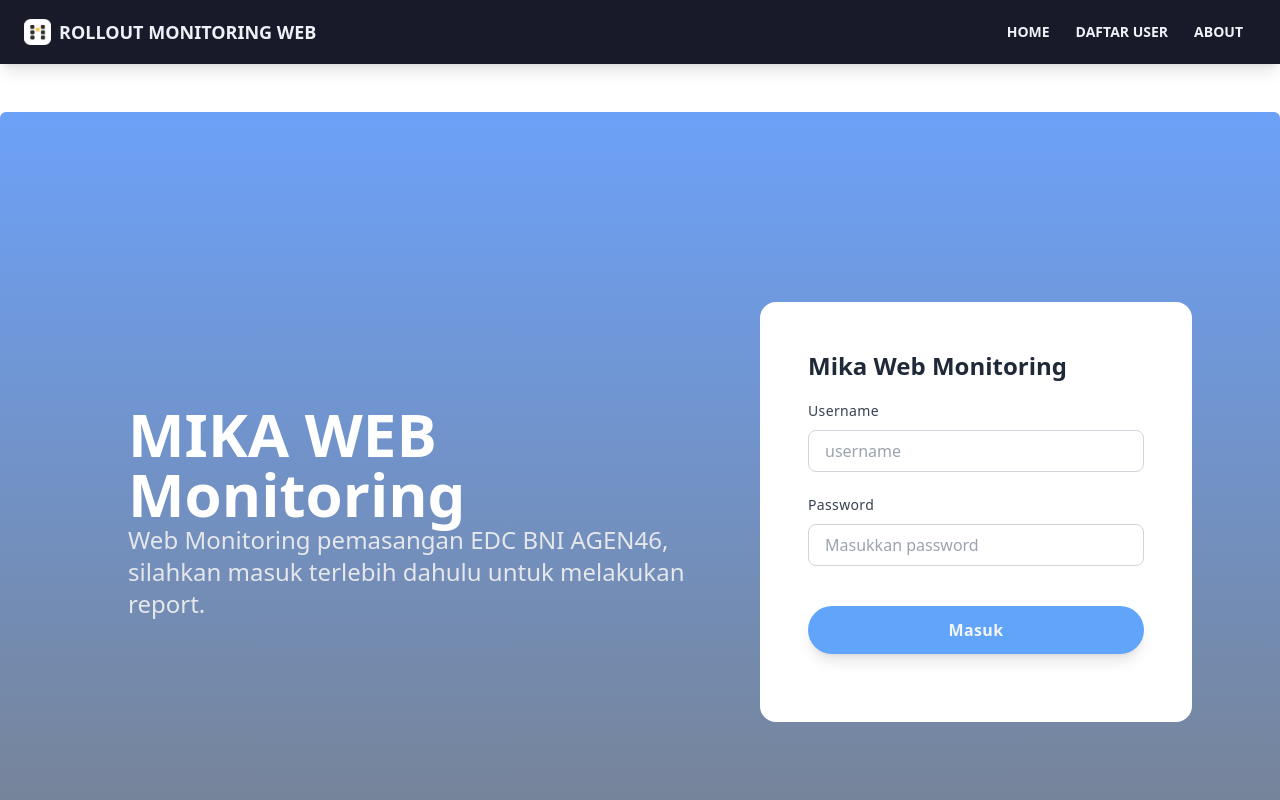
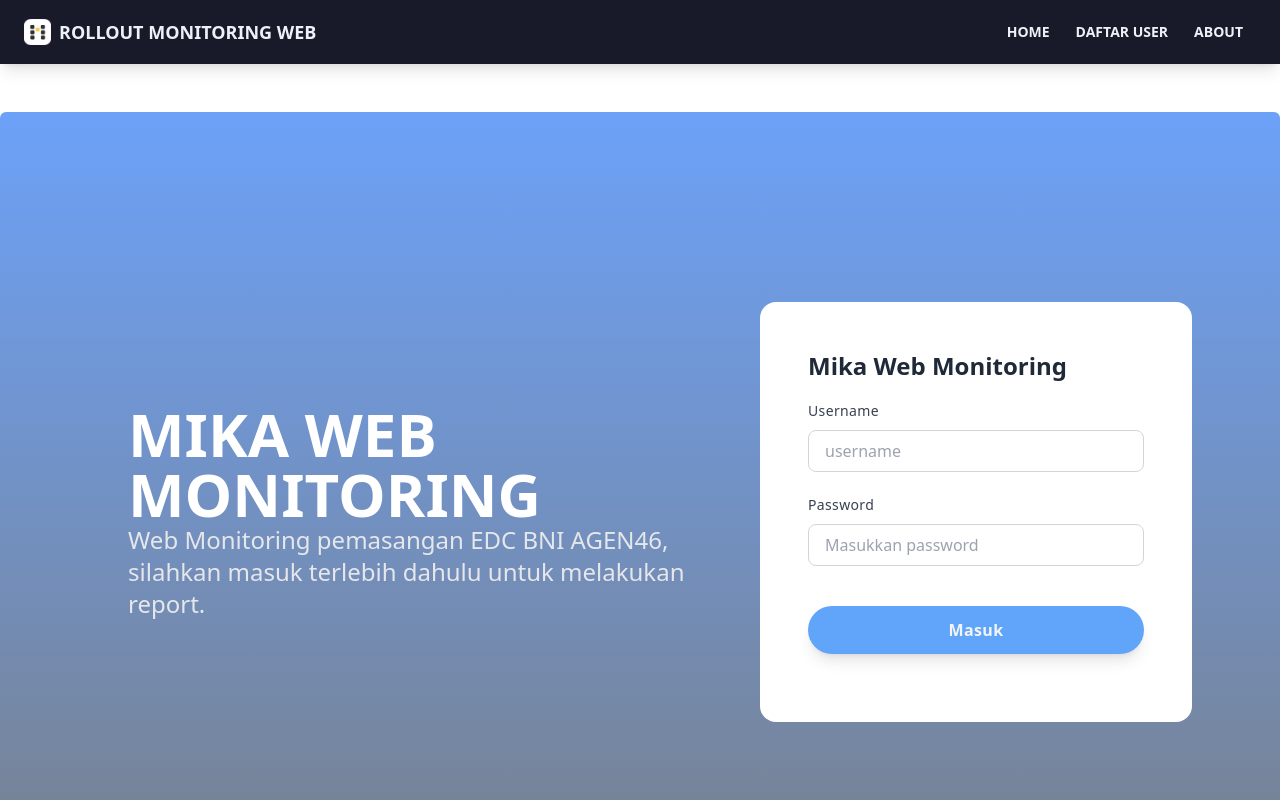
Before and after one commit to yogaadhipratama/Mika_Monitoring, a React (Create React App) app: page /login in a window 1280 px wide. Shown: the top 800 px of the page. Built offline with nearby package versions, Linux system fonts and the light colour scheme.

Commit message:
change text reporting to -> monitoring

```diff
--- a/src/pages/Login.jsx
+++ b/src/pages/Login.jsx
@@ -5,7 +5,7 @@
       <div className="min-h-screen sm:flex sm:flex-row mx-0 justify-center inline-flex ">
         <div className="flex-col flex  self-center p-10 sm:max-w-5xl xl:max-w-2xl  z-10">
           <div className="self-start hidden lg:flex flex-col  text-white">
-            <h1 className="font-extrabold  text-6xl bg-clip-text ">MIKA WEB Monitoring</h1>
+            <h1 className="font-extrabold  text-6xl bg-clip-text ">MIKA WEB MONITORING</h1>
             <p className="text-gray-200 text-2xl">
               Web Monitoring pemasangan EDC BNI AGEN46, silahkan masuk terlebih
               dahulu untuk melakukan report.
```
